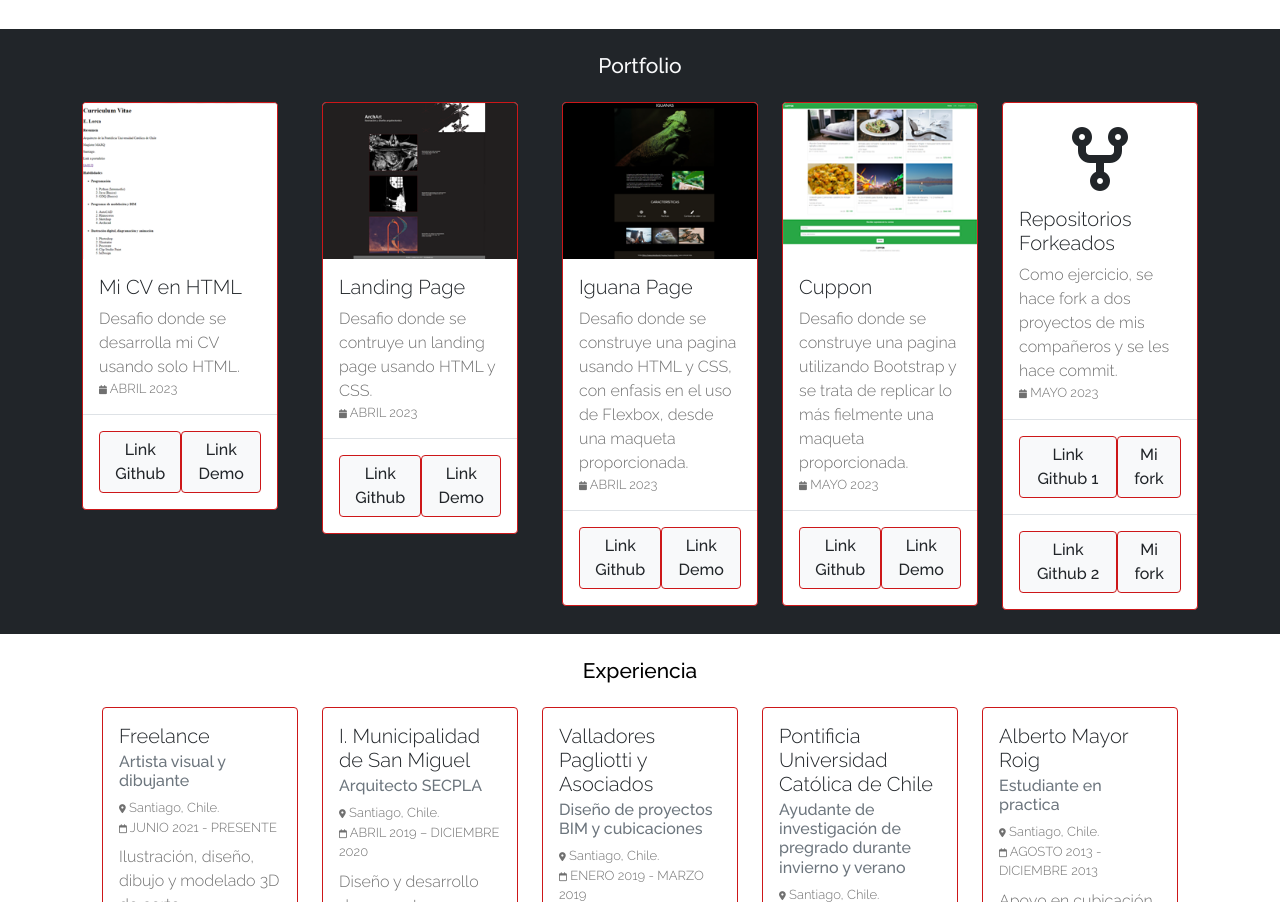
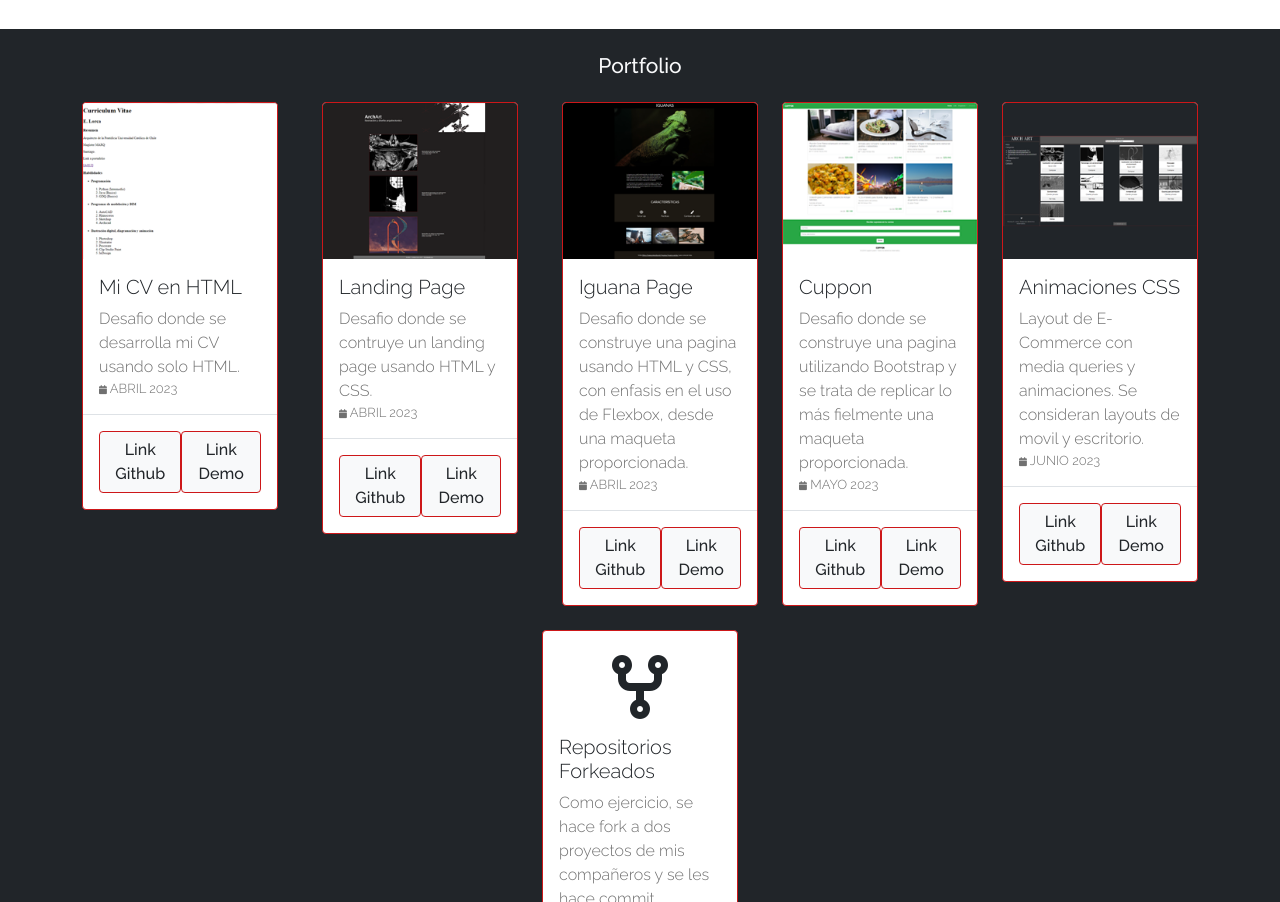
Before and after one commit to enlorca/enlorca.github.io, a plain HTML site: page index.html in a window 1280 px wide. Shown: the part 890-1792 px from the top of the page. Drawn offline with nearby package versions, Linux system fonts and the light colour scheme.

Commit message:
CHANGE: Se agrega una nueva card con proyecto

```diff
--- a/index.html
+++ b/index.html
@@ -331,6 +331,42 @@
               >
               <a
                 href="https://enlorca.github.io/cuppon/"
+                class="btn btn-primary mx-auto"
+                >Link Demo</a
+              >
+            </div>
+          </div>
+        </div>
+
+                <div class="col-lg-2 col-sm-12 mt-4 mx-1">
+          <!-- portfolio card -->
+          <div class="card">
+            <img
+              src="./assets/img/card-5.png"
+              class="card-img-top"
+              alt="Sitio 'Cuppon'"
+            />
+            <div class="card-body">
+              <h5 class="card-title">Animaciones CSS</h5>
+              <p class="card-text mb-0">
+                Layout de E-Commerce con media queries y animaciones. Se consideran layouts de movil y escritorio.
+              </p>
+              <p class="card-text3 mt-0 my-0">
+                <i class="fa-solid fa-calendar" style="font-size: 9px"></i>
+                JUNIO 2023
+              </p>
+            </div>
+            <span class="border-bottom"></span>
+            <div
+              class="card-body d-flex justify-content-center align-items-baseline container-fluid d-flex flex-row"
+            >
+              <a
+                href="https://github.com/enlorca/Animaciones-CSS"
+                class="btn btn-primary mx-auto"
+                >Link Github</a
+              >
+              <a
+                href="https://enlorca.github.io/Animaciones-CSS/"
                 class="btn btn-primary mx-auto"
                 >Link Demo</a
               >
```
Also changed, not shown: assets/img/card-5.png (added).
